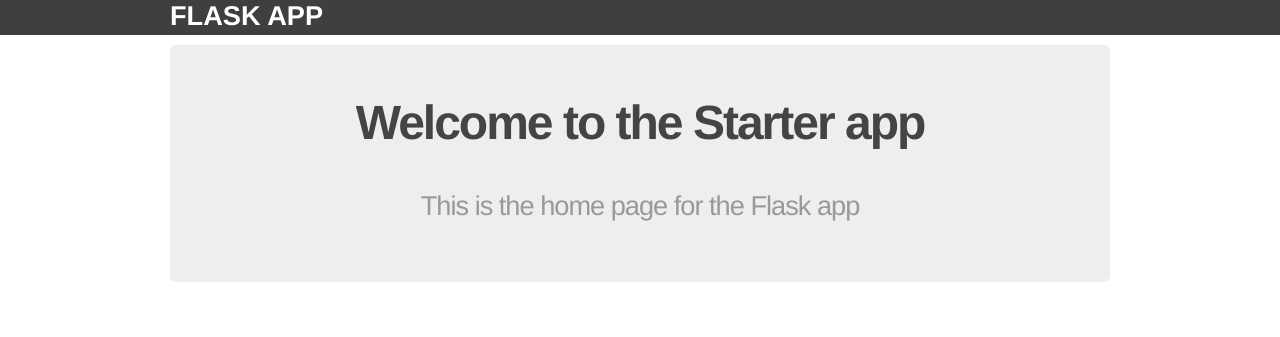
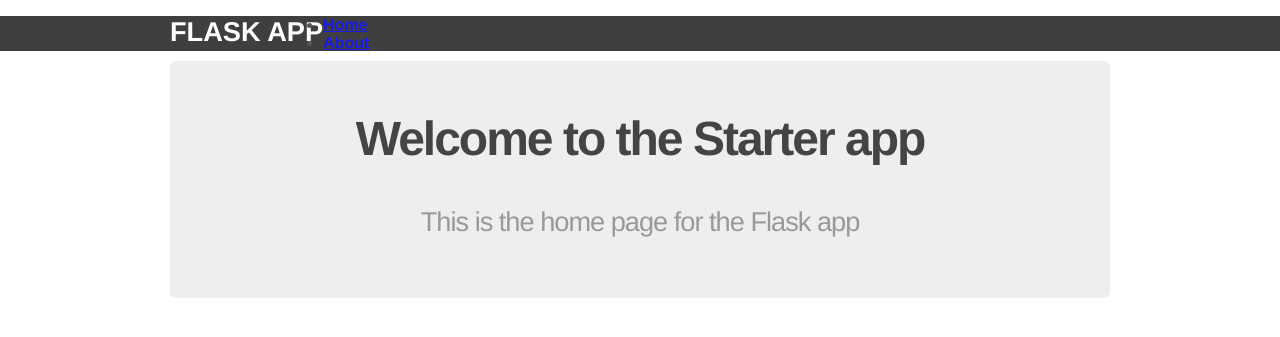
Before and after one commit to muirurikin/FlaskyWorld, a Flask app: page / in a window 1280 px wide. Shown: the top 337 px of the page. Run offline with Flask 2, Linux system fonts and the light colour scheme.

Commit message:
Add Navigation

```diff
--- a/starter/app/templates/layout.html
+++ b/starter/app/templates/layout.html
@@ -8,6 +8,12 @@
     <header>
       <div class="container">
         <h1 class="logo">Flask App</h1>
+        <strong><nav>
+          <ul class="menu">
+            <li><a href="{{ url_for('home') }}">Home</a></li>
+            <li><a href="{{ url_for('about') }}">About</a></li>
+          </ul>
+        </nav></strong>
       </div>
     </header>
     <div class="container">
```
